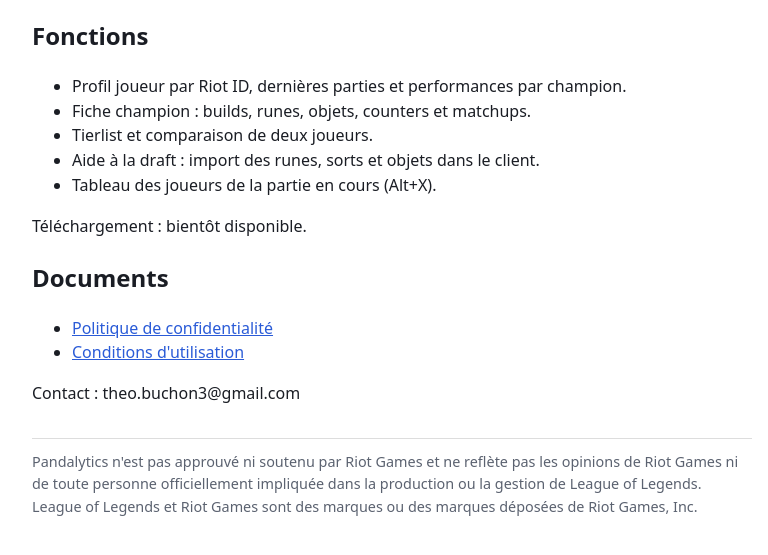
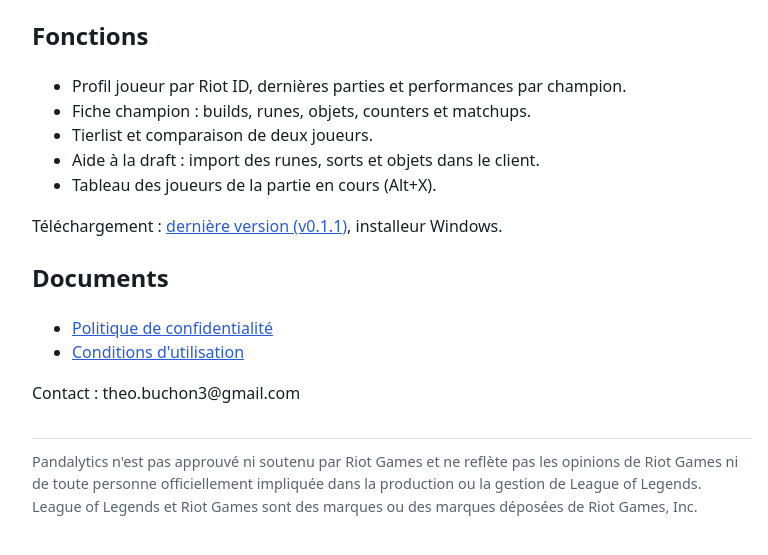
Before and after one commit to witrold/pandalytics-site, a plain HTML site: page index.html in a window 1280 px wide. Shown: the part 119-674 px from the top of the page, without its empty margins (248-1016 px from the left). Drawn offline with Linux system fonts and the light colour scheme.

Commit message:
Page et README : lien vers la version 0.1.1 au lieu de « bientôt disponible »
Co-Authored-By: Claude Haiku 5.5 <noreply@anthropic.com>

```diff
--- a/index.html
+++ b/index.html
@@ -26,7 +26,7 @@
   <li>Tableau des joueurs de la partie en cours (Alt+X).</li>
 </ul>
 
-<p>Téléchargement : bientôt disponible.</p>
+<p>Téléchargement : <a href="https://github.com/witrold/pandalytics-site/releases/latest">dernière version (v0.1.1)</a>, installeur Windows.</p>
 
 <h2>Documents</h2>
 <ul>
```
Also changed, not shown: 1 other file.
